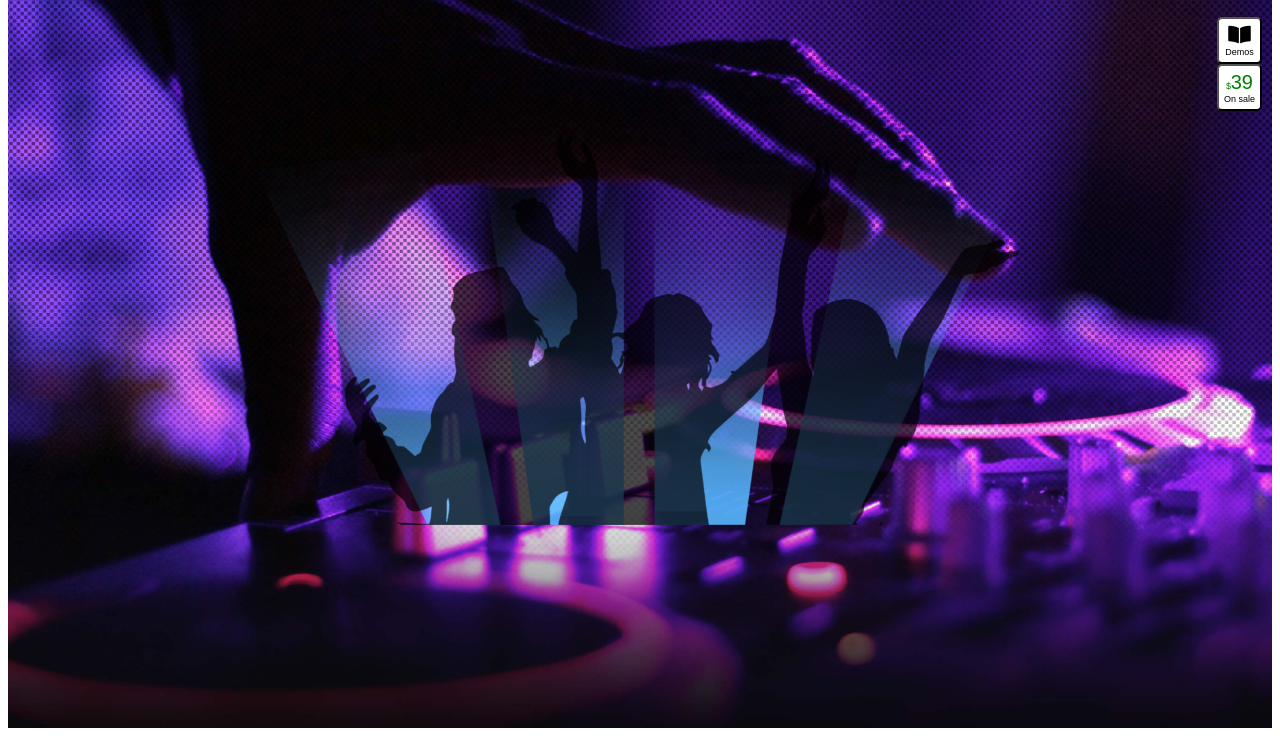
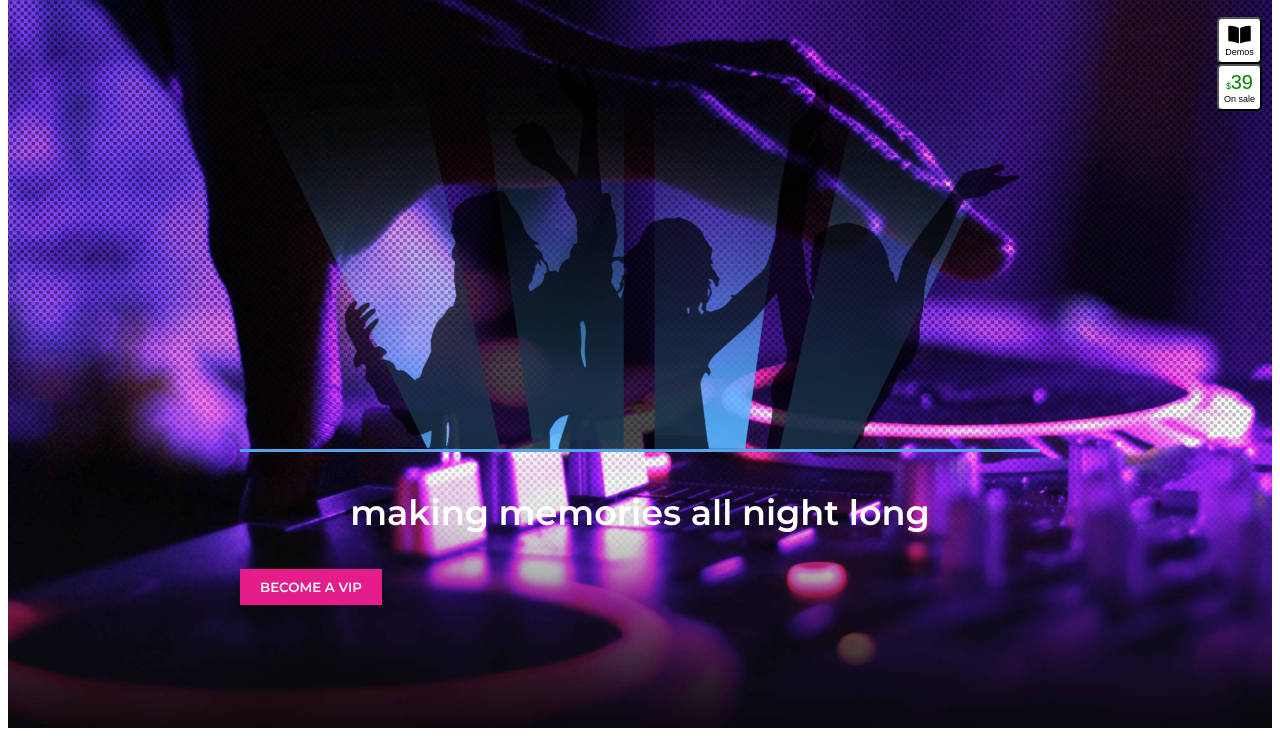
Before and after one commit to andreainzaghi/proj-html-vuejs, a website: page index.html in a window 1280 px wide. Shown: the part 80-816 px from the top of the page. Drawn offline with nearby package versions, Linux system fonts and the light colour scheme.

Commit message:
aggiunta bottone hero

```diff
--- a/index.html
+++ b/index.html
@@ -38,6 +38,8 @@
       </div>
       <div class="immagine-centrale-hero">
         <img src="img/nt.png" alt="">
+        <p class="p-hero-header">making memories all night long</p>
+        <button type="button" name="button">BECOME A VIP</button>
       </div>
     </header>
   </div>
--- a/src/app.scss
+++ b/src/app.scss
@@ -5,9 +5,13 @@ font-family: 'Montserrat', sans-serif;
 @mixin font-size {
 font-size:12px;
 }
+#root{
+
+  background-size: cover;
+  background-image: url('../img/aaaa.jpg');
+}
 header{
-background-image: url('../img/aaaa.jpg');
-background-size: cover;
+
 height: 100vh;
 width:100%;
 position: relative;
@@ -47,8 +51,25 @@ position: absolute;
 top:50%;
 left:50%;
 transform: translate(-50%,-50%);
+ .p-hero-header{
+   font-size: 35px;
+   text-align: center;
+   color:#fff;
+    width:100%;
+   @include font;
+ }
+ img{
+   border-bottom: 3px solid #52A5EB;
+ }
+ button{
+   padding:10px 20px;
+   border:none;
+   color:#fff;
+   @include font;
+   background-color: rgb(229, 29, 139);
+ }
+}
 
-}
 }
 nav{
   text-align: center;
```
Also changed, not shown: dist/app.css.
